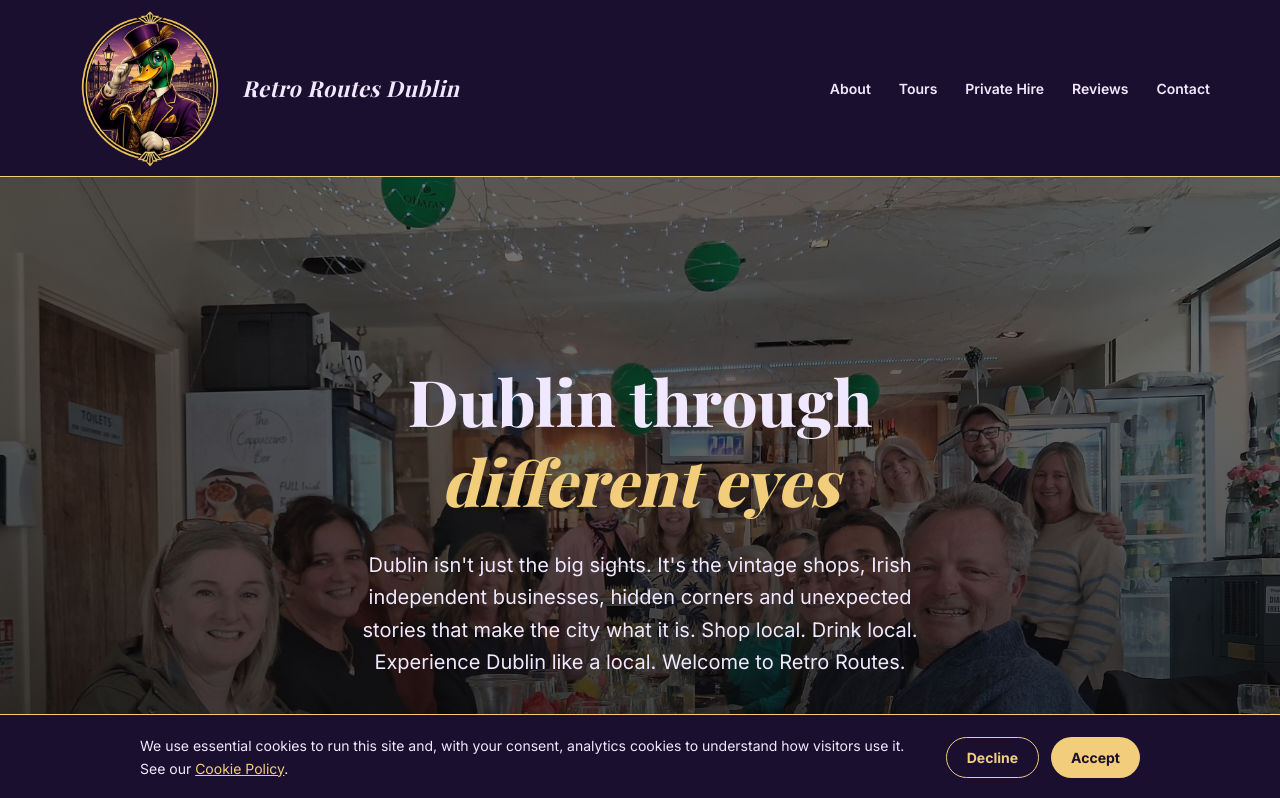
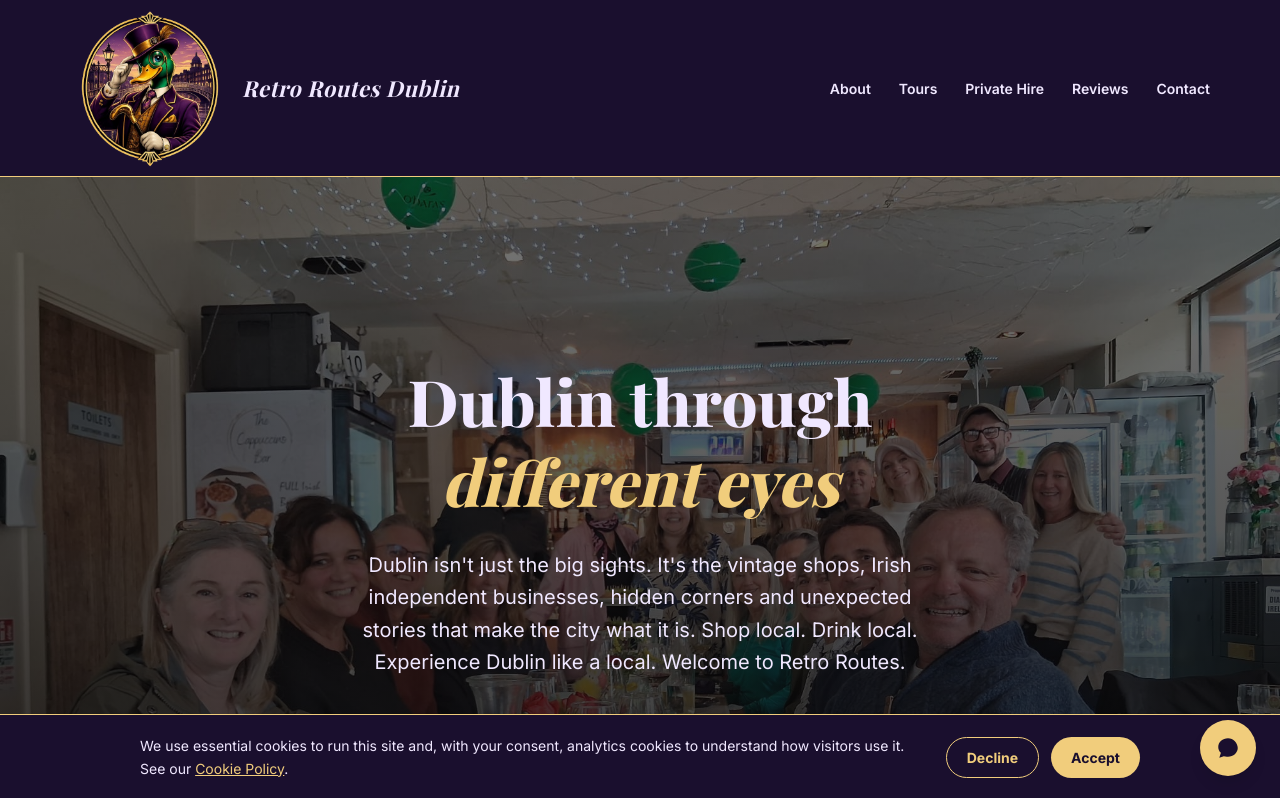
Before and after one commit to pgiouvanas-ai/retro-routes-ai, a Next.js app: page / in a window 1280 px wide. Shown: the top 798 px of the page. Built offline with nearby package versions, Linux system fonts and the light colour scheme.

Commit message:
feat: add albot ai chat button and panel

```diff
--- a/app/layout.tsx
+++ b/app/layout.tsx
@@ -2,6 +2,7 @@ import type { Metadata } from "next";
 import { Playfair_Display, Inter } from "next/font/google";
 import "./globals.css";
 import CookieConsent from "@/components/CookieConsent";
+import AiChat from "@/components/AiChat";
 
 // two fonts
 const playfair = Playfair_Display({
@@ -30,7 +31,11 @@ export default function RootLayout({ children }: LayoutProps<"/">) {
       lang="en"
       className={`${playfair.variable} ${inter.variable} antialiased`}
     >
-      <body className="bg-purple-dark text-cream">{children}<CookieConsent /></body>
+      <body className="bg-purple-dark text-cream">
+        {children}
+        <CookieConsent />
+        <AiChat />
+        </body>
     </html>
   );
 }
--- /dev/null
+++ b/components/AiChat.tsx
@@ -0,0 +1,44 @@
+"use client";
+
+import { useState } from "react";
+
+// Floating AI assistant button and chat panel.
+export default function AiChat() {
+  const [open, setOpen] = useState(false);
+
+  return (
+    <>
+      {/* Chat panel */}
+      {open && (
+        <div className="fixed bottom-24 right-6 z-[300] w-[90%] max-w-[380px] h-[500px] bg-purple-dark border border-gold rounded-2xl flex flex-col overflow-hidden">
+          <div className="flex items-center justify-between px-5 py-4 border-b border-gold">
+            <span className="font-display text-gold text-lg">Ask Albot</span>
+            <button type="button" onClick={() => setOpen(false)} aria-label="Close chat" className="text-gold text-2xl leading-none">×</button>
+          </div>
+          <div className="flex-1 p-5 text-cream text-sm overflow-y-auto">
+            Hi, I&apos;m Albot. Ask me anything about our tours, meeting points, or Dublin.
+          </div>
+          <div className="p-4 border-t border-gold">
+            <input
+              type="text"
+              placeholder="Type your question..."
+              className="w-full bg-purple-light text-cream border border-gold rounded px-3 py-2"
+            />
+          </div>
+        </div>
+      )}
+
+      {/* Floating button */}
+      <button
+        type="button"
+        onClick={() => setOpen(!open)}
+        aria-label="Open Albot assistant"
+        className="fixed bottom-6 right-6 z-[300] bg-gold text-purple-dark w-14 h-14 rounded-full shadow-lg flex items-center justify-center hover:opacity-90 transition-opacity"
+      >
+        <svg width="26" height="26" viewBox="0 0 24 24" fill="currentColor">
+          <path d="M12 3C7.03 3 3 6.58 3 11c0 2.1.92 4 2.43 5.42L4 21l4.1-1.35A10.3 10.3 0 0 0 12 20c4.97 0 9-3.58 9-8s-4.03-9-9-9z" />
+        </svg>
+      </button>
+    </>
+  );
+}
```
